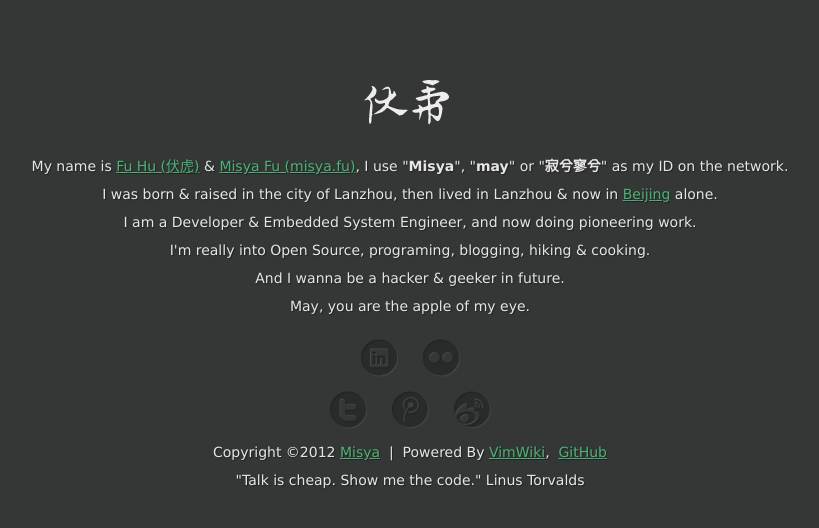
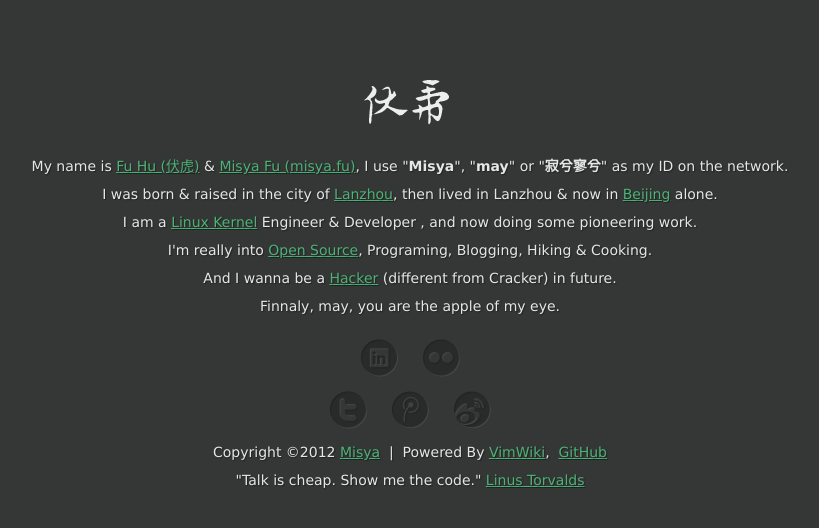
Before and after one commit to longzeluola/misya.github.com, a plain HTML site: page index.html in a window 1280 px wide. Shown: the whole page, without its empty margins (230-1049 px from the left). Drawn offline with Linux system fonts and the light colour scheme.

Commit message:
update index.html

```diff
--- a/index.html
+++ b/index.html
@@ -2,7 +2,7 @@
 <html>
 <head>
 <meta http-equiv="Content-Type" content="text/html; charset=utf-8" />
-<title>Misya | Developer & Embedded System Engineer</title>
+<title>Misya | Developer & Linux Kernel Engineer</title>
 <meta name="description" content="May, you are the apple of my eye. I am here, as always... 我想你了, 有一点点深, 有一点点频繁, 还一天比一天更浓..." />
 <meta name="keywords" content="Misya, may, Misya Fu, misya.fu, Fu Hu, 伏虎" />
 <link href="img/favicon.ico" rel="SHORTCUT ICON" type="image/x-icon" />
@@ -20,11 +20,11 @@
 </section>
 <section class="bio">
 	<p>My name is <a href="http://about.me/misya" title="About ME">Fu Hu (伏虎)</a> & <a href="http://about.me/misya" title="About ME">Misya Fu (misya.fu)</a>, I use "<strong>Misya</strong>", "<strong>may</strong>" or "<strong>寂兮寥兮</strong>" as my ID on the network.<br />
-	I was born & raised in the city of Lanzhou, then lived in Lanzhou & now in <a href="http://en.wikipedia.org/wiki/Beijing" title="Beijing" target="_blank">Beijing</a> alone.<br />
-	I am a Developer & Embedded System Engineer, and now doing pioneering work.<br />
-	I'm really into Open Source, programing, blogging, hiking & cooking.<br />
-	And I wanna be a hacker & geeker in future.<br />
-	May, you are the apple of my eye.</p>
+	I was born & raised in the city of <a href="http://en.wikipedia.org/wiki/Lanzhou" title="Lanzhou" target="_blank">Lanzhou</a>, then lived in Lanzhou & now in <a href="http://en.wikipedia.org/wiki/Beijing" title="Beijing" target="_blank">Beijing</a> alone.<br />
+	I am a <a href="http://en.wikipedia.org/wiki/Linux_kernel" title="Linux_kernel" target="_blank">Linux Kernel</a> Engineer & Developer , and now doing some pioneering work.<br />
+	I'm really into <a href="http://en.wikipedia.org/wiki/Open-source_software" title="Open Source" target="_blank">Open Source</a>, Programing, Blogging, Hiking & Cooking.<br />
+	And I wanna be a <a href="http://en.wikipedia.org/wiki/Hacker_%28term%29" title="Hacker" target="_blank">Hacker</a> (different from Cracker) in future.<br />
+	Finnaly, may, you are the apple of my eye.</p>
 </section>
 <section class="links">
 	<div class="social">
@@ -37,7 +37,7 @@
 </section>
 <section class="footer">
     <div class="footer-text">
-        Copyright &copy;2012&nbsp;<a href="http://misya.me">Misya</a>&nbsp;&nbsp;|&nbsp;&nbsp;Powered By <a href="https://code.google.com/p/vimwiki">VimWiki</a>,&nbsp;&nbsp;<a href="https://github.com">GitHub</a><br>"Talk is cheap. Show me the code." Linus Torvalds
+        Copyright &copy;2012&nbsp;<a href="http://misya.me">Misya</a>&nbsp;&nbsp;|&nbsp;&nbsp;Powered By <a href="https://code.google.com/p/vimwiki">VimWiki</a>,&nbsp;&nbsp;<a href="https://github.com">GitHub</a><br>"Talk is cheap. Show me the code." <a href="http://en.wikipedia.org/wiki/Linus_Torvalds" title="Linus Torvalds" target="_blank">Linus Torvalds</a>
     </div>
 </section>
 </div>
```
